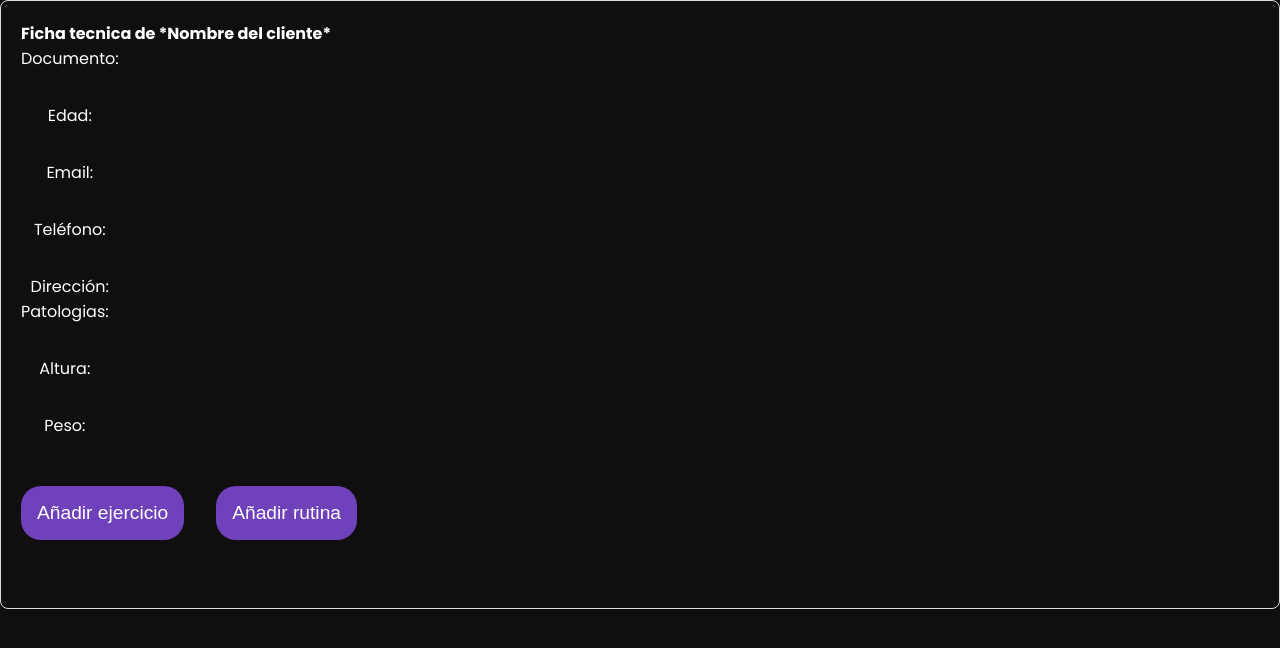
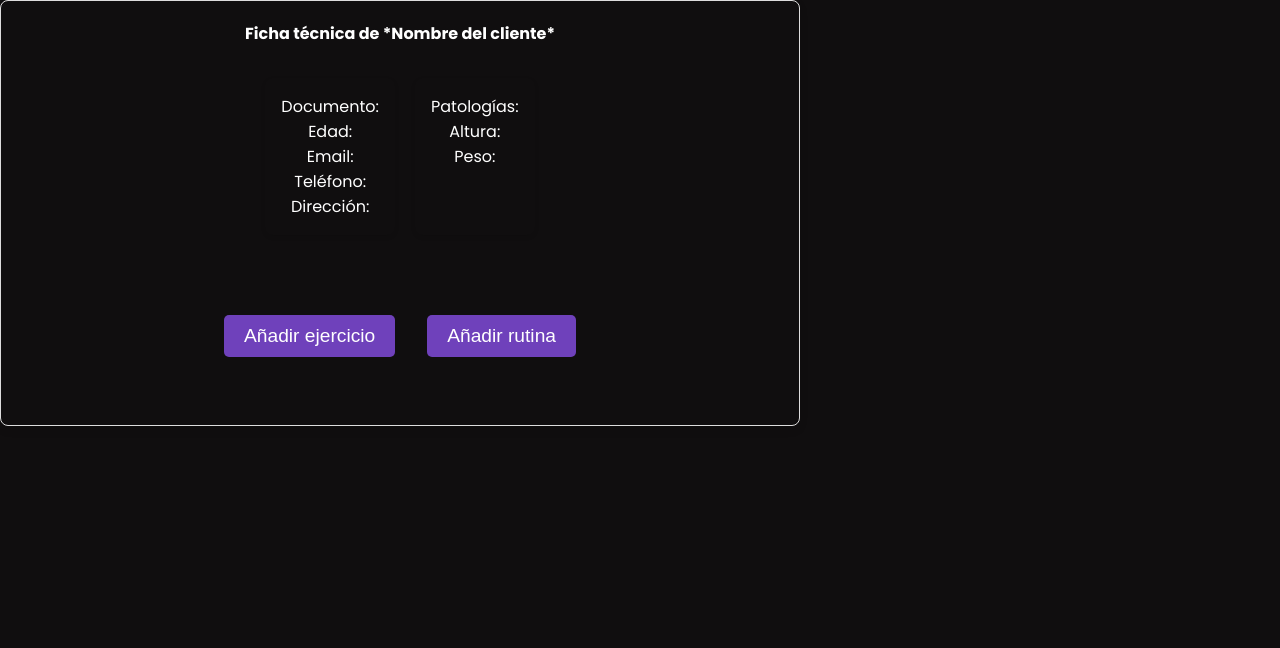
Before and after one commit to Proyecto3Fidat/ProyectoEgreso, a PHP site: template App/Views/listaclientes.php in a window 1280 px wide. Shown: the part 69-717 px from the top of the page. Run offline with PHP 8.4, Linux system fonts and the light colour scheme; the template is opened without the code that fills it, so the values that code supplies are empty; the visitor is signed in with stand-in values (Sample User, id 1); some libraries are stand-ins or nearby versions.

Commit message:
Avance en ficha tecnica
Emproliamiento de la ficha tecnica

```diff
--- a/App/Views/listaclientes.php
+++ b/App/Views/listaclientes.php
@@ -93,9 +93,8 @@
     </section>
 
 <section class="fichatecn">
-    <tr id="fichatec">
-        <td>
-        <h4>Ficha tecnica de *Nombre del cliente*</h4>
+<h4>Ficha técnica de *Nombre del cliente*</h4>
+    <div class="divficha-container">
         <div class="divficha">
             <p>Documento:</p>
             <p>Edad:</p>
@@ -104,12 +103,11 @@
             <p>Dirección:</p>
         </div>
         <div class="divficha2">
-                <p>Patologias:</p>
+            <p>Patologías:</p>
             <p>Altura:</p>
             <p>Peso:</p>
         </div>
-        </td>
-    </tr>
+    </div>
 
 <section>
     <div class="btnficha">
--- a/Public/css/styleentrenador.css
+++ b/Public/css/styleentrenador.css
@@ -141,48 +141,57 @@ button {
     background-color: black;
 }
 
-.fichatecn{
+.fichatecn {
     display: flex;
     flex-direction: column;
-    align-items: flex-start;
+    justify-content: center;
+    align-items: center;
     padding: 20px;
     border: 1px solid #ddd;
     border-radius: 8px;
     box-shadow: 0px 4px 8px rgba(0, 0, 0, 0.1);
     margin-bottom: 20px;
+    width: 100%;
+    max-width: 800px; /* Ancho máximo para evitar que sea demasiado ancho */
 }
 
-.divficha{
+h4 {
+    text-align: center; /* Centra el texto */
+    margin-bottom: 2rem; /* Espaciado inferior */
+}
+
+.divficha-container {
     display: flex;
     text-align: center;
-    justify-content: center;
-    flex-direction: column;
-    gap: 2rem;
+    justify-content: center; /* Coloca las dos secciones una al lado de la otra */
+    width: 100%;
+    margin-bottom: 2rem; /* Espacio inferior antes de los botones */
 }
 
-.divficha2{
-    display: flex;
+.divficha, .divficha2 {
     text-align: center;
-    justify-content: center;
-    flex-direction: column;
-    gap: 2rem;
+    padding: 1rem;
+    gap: 1rem;
+    border-radius: 8px;
+    box-shadow: 0px 2px 4px rgba(0, 0, 0, 0.1); /* Sombra ligera */
+    margin: 0 10px; /* Espaciado horizontal entre las secciones */
 }
 
-h4{
-    text-align: center;
-    align-items: center;
-}
-
-.btnficha{
+.btnficha {
     display: flex;
-    gap: 2rem;
+    justify-content: center; /* Centra los botones */
+    gap: 2rem; /* Espacio entre los botones */
 }
 
 .adejerci, .adrut {
+    padding: 10px 20px;
+    color: white;
     border: none;
+    border-radius: 5px;
     cursor: pointer;
-    transition: background-color 0.3s ease-in-out;
+    transition: transform 0.3s ease-in-out;
 }
-    .adejerci:hover, .adrut:hover {
-        transform: scale(1.2);
+
+.adejerci:hover, .adrut:hover {
+    transform: scale(1.2); /* Efecto de zoom al pasar el mouse */
 }
```
Lines whose indentation alone changed are shown as unchanged.
